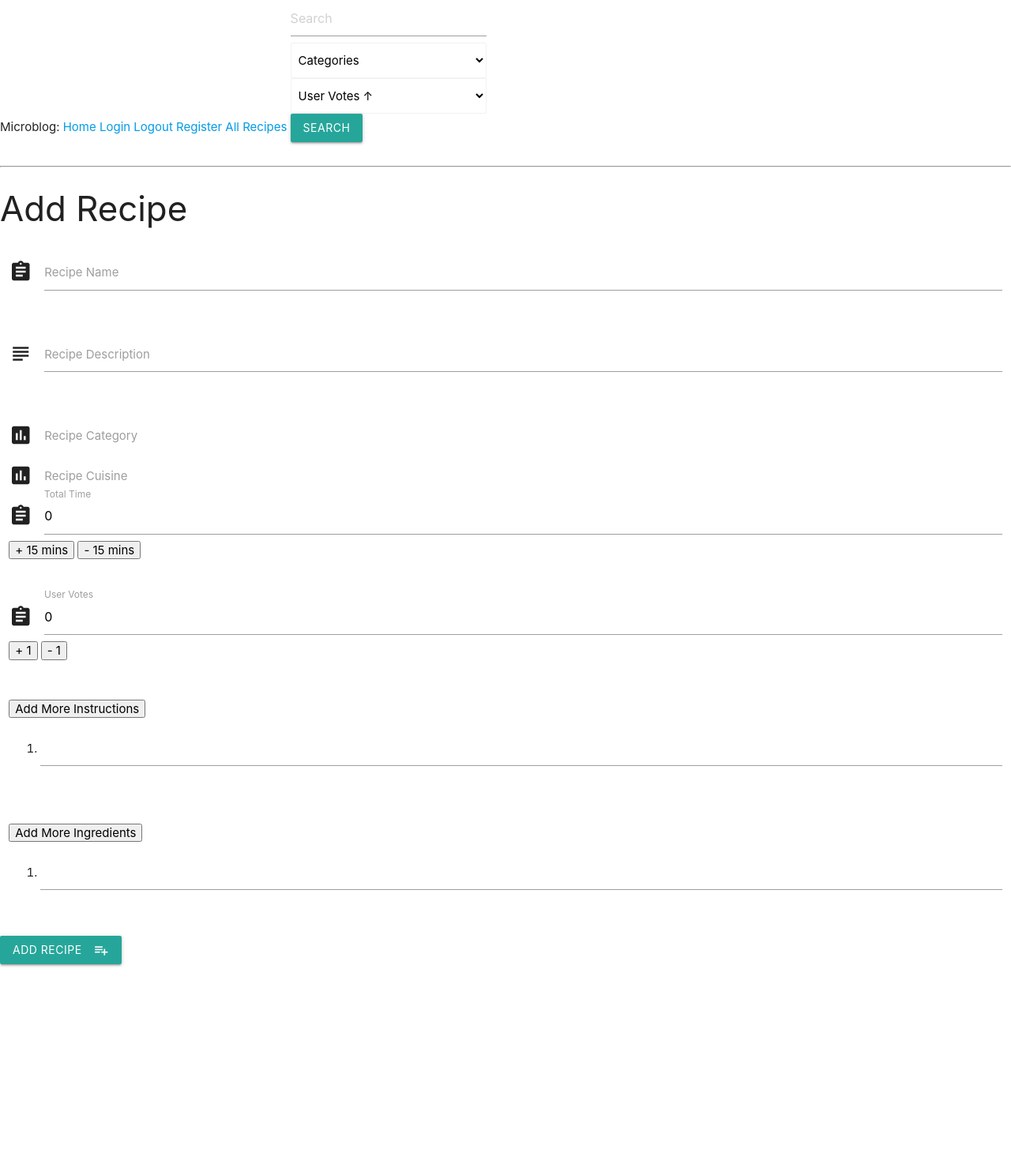
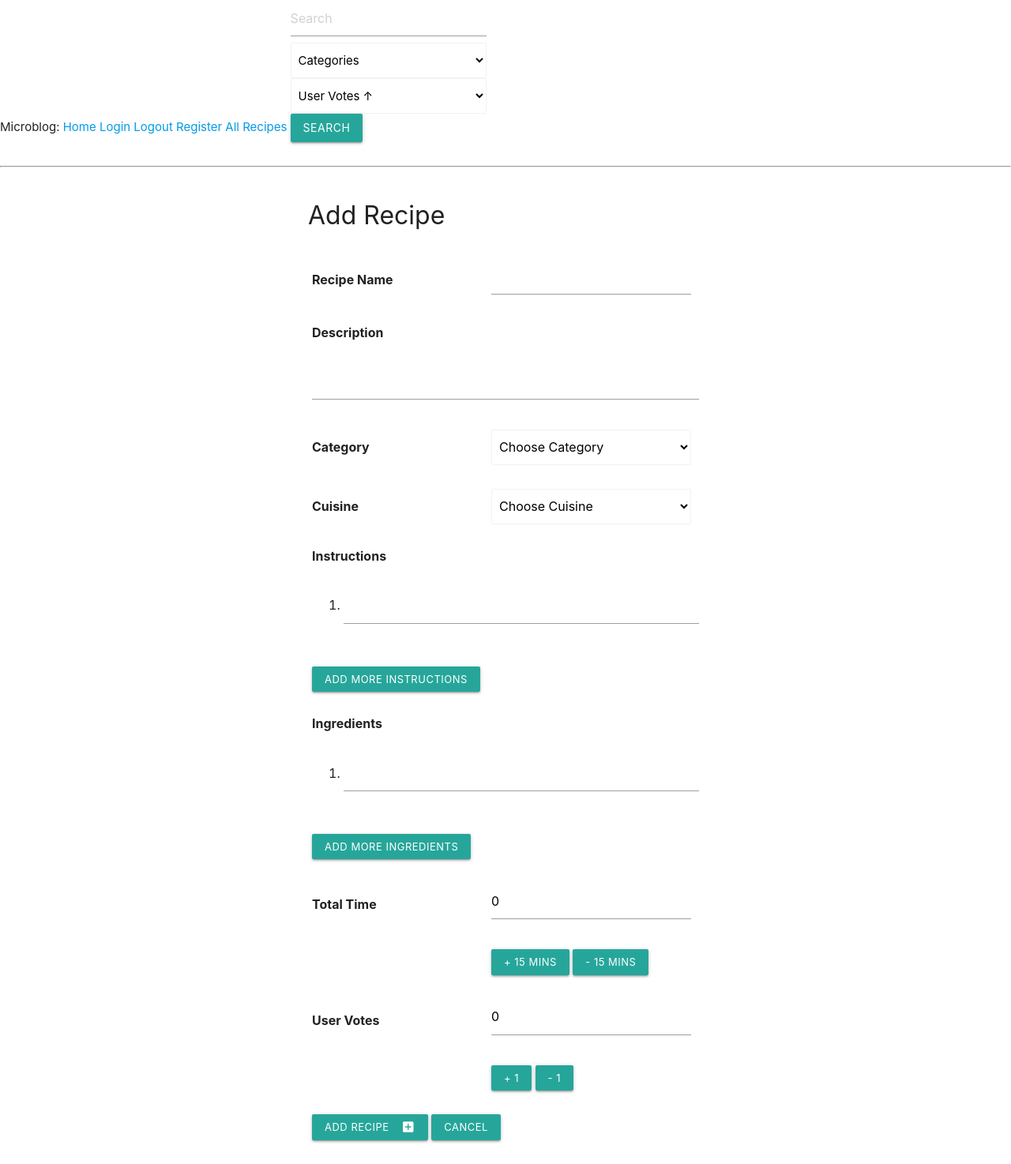
Before and after one commit to ramblingbarney/refactored-funicular, a Python web app: template templates/add_recipe.html in a window 1280 px wide. Shown: the whole page at 79% size. Before the commit the page ends 1224 px from the top, so only its background shows below. Run offline with Jinja, Linux system fonts and the light colour scheme; the template is opened without the code that fills it, so the values that code supplies are empty.

Commit message:
- Updated 'add_recipe.html' template with styling

```diff
--- a/templates/add_recipe.html
+++ b/templates/add_recipe.html
@@ -8,7 +8,7 @@ function addFieldInstructions() {
   var numberInstructions = document.getElementsByClassName("input_fields_wrap_instructions");
 
   // Give the new div some content
-  elChild.innerHTML = `<input name="instruction[${numberInstructions.length}]" type="text" class="validate input_fields_wrap_instructions" value="{{ing}}"/><button onclick="this.parentNode.parentNode.removeChild(this.parentNode);" type="button">Remove</button>`;
+  elChild.innerHTML = `<input name="instruction[${numberInstructions.length}]" type="text" class="validate input_fields_wrap_instructions" value="{{ing}}"/><button onclick="this.parentNode.parentNode.removeChild(this.parentNode);" type="button" class="waves-effect waves-light btn-small">Remove</button>`;
 
   // Jug it into the parent element
   el.appendChild(elChild);
@@ -22,7 +22,7 @@ function addFieldIngredients() {
   var numberIngredients = document.getElementsByClassName("input_fields_wrap_ingredients");
 
   // Give the new div some content
-  elChild.innerHTML = `<input name="ingredient[${numberIngredients.length}]" type="text" class="validate input_fields_wrap_ingredients" value="{{ing}}"/><button onclick="this.parentNode.parentNode.removeChild(this.parentNode);" type="button">Remove</button>`;
+  elChild.innerHTML = `<input name="ingredient[${numberIngredients.length}]" type="text" class="validate input_fields_wrap_ingredients" value="{{ing}}"/><button onclick="this.parentNode.parentNode.removeChild(this.parentNode);" type="button" class="waves-effect waves-light btn-small">Remove</button>`;
 
   // Jug it into the parent element
   el.appendChild(elChild);
@@ -65,91 +65,126 @@ function minus1Vote() {
 }
 
 </script>
-<h3>Add Recipe</h3>
-<div class="row">
+<div class="form-container">
+  <div class="left-column"></div>
+  <div class="central-column">
+    <h2 class="form-heading">Add Recipe</h2>
       <form action="{{ url_for('insert_recipe') }}" method="POST" class="col s12">
         <input name=_csrf_token type=hidden value="{{ csrf_token() }}">
-        <div class="row">
-          <div class="input-field col s12">
-              <i class="material-icons prefix">assignment</i>
-              <input id="recipe-name" name="recipe_name" type="text" required>
-              <label for="icon_prefix">Recipe Name</label>
-          </div>
-        </div>
-        <div class="row">
-            <div class="input-field col s12">
-                <i class="material-icons prefix">subject</i>
-                <textarea id="recipe-description" name="recipe_description"  class="materialize-textarea" required></textarea>
-                <label for="icon_telephone">Recipe Description</label>
-            </div>
-        </div>
-        <div class="row">
-          <div class="input-field col s12">
-            <i class="material-icons prefix">poll</i>
-            <select id="category" name="category_name" required>
+        <table class="noborder">
+          <tr>
+            <td class="recipe-header"><p class="bold-heading">Recipe Name</p></td>
+            <td><input id="recipe-name" name="recipe_name" type="text" required></td>
+            <td></td>
+          </tr>
+        <tr>
+          <td class="recipe-description"><p class="bold-heading">Description</p></td>
+          <td></td>
+          <td></td>
+        <tr>
+          <td colspan="3"><textarea id="recipe-description" name="recipe_description"  class="materialize-textarea" required></textarea></td>
+        </tr>
+        <tr>
+          <td class="category-name"><p class="bold-heading">Category</p></td>
+          <td>
+            <select id="category" name="category_name" class="browser-default" required>
               <option value="" disabled selected>Choose Category</option>
               {% for cat in categories %}
                 <option value="{{cat.category_name}}">{{cat.category_name}}</option>
               {% endfor %}
             </select>
-            <label>Recipe Category</label>
-          </div>
-        </div>
-        <div class="row">
-          <div class="input-field col s12">
-            <i class="material-icons prefix">poll</i>
-            <select id="cuisine" name="cuisine_name" required>
+          </td>
+          <td></td>
+        </tr>
+        <tr>
+          <td class="cuisine-name">
+            <p class="bold-heading">Cuisine</p>
+          </td>
+          <td>
+            <select id="cuisine" name="cuisine_name" class="browser-default" required>
               <option value="" disabled selected>Choose Cuisine</option>
               {% for cui in cuisines %}
                 <option value="{{cui.cuisine_name}}">{{cui.cuisine_name}}</option>
               {% endfor %}
             </select>
-            <label>Recipe Cuisine</label>
-          </div>
-        </div>
-        <div class="row">
-          <div class="input-field col s12">
-              <i class="material-icons prefix">assignment</i>
-              <input id="total-time" name="total_time" type="text" value="0" required>
-              <button class="plus_15_button" onclick="addFifteenMinutes()" type="button"> + 15 mins</button>
-              <button class="minus_15_button" onclick="minusFifteenMinutes()" type="button"> - 15 mins</button>
-              <label for="icon_prefix">Total Time</label>
-          </div>
-        </div>
-        <div class="row">
-          <div class="input-field col s12">
-              <i class="material-icons prefix">assignment</i>
-              <input id="user-votes" name="user_votes" type="text" value="0" required>
-              <button class="plus_1_vote_button" onclick="add1Vote()" type="button"> + 1</button>
-              <button class="minus_1_vote_button" onclick="minus1Vote()" type="button"> - 1</button>
-              <label for="icon_prefix">User Votes</label>
-          </div>
-        </div>
-        <div class="row">
-          <div class="input-field col s12">
-            <button class="add_field_button_instructions" onclick="addFieldInstructions()" type="button">Add More Instructions</button>
-            <div>
+          </td>
+          <td></td>
+        </tr>
+        <tr>
+          <td class="instruction-header"><p class="bold-heading">Instructions</p></td>
+          <td></td>
+          <td></td>
+        </tr>
+        <tr>
+          <td colspan="3">
             <ol id="li-instructions" class="input_fields_wrap_instructions">
               <li><input type="text" name="instructions[0]" required></li>
             </ol>
-            </div>
-          </div>
-        </div>
-        <div class="row">
-          <div class="input-field col s12">
-            <button class="add_field_button_ingredients" onclick="addFieldIngredients()" type="button">Add More Ingredients</button>
-            <div>
+          </td>
+        </tr>
+        <tr>
+          <td>
+            <button class="add_field_button_instructions waves-effect waves-light btn-small" onclick="addFieldInstructions()" type="button">Add More Instructions</button>
+          </td>
+          <td></td>
+          <td></td>
+        </tr>
+        <tr>
+          <td class="ingredients-header"><p class="bold-heading">Ingredients</p></td>
+          <td></td>
+        </tr>
+        <tr>
+          <td colspan="3">
             <ol class="input_fields_wrap_ingredients" id="li-ingredients">
               <li><input type="text" name="ingredient[0]" required></li>
             </ol>
-            </div>
-          </div>
-        </div>
-        <div class="row">
-            <button class="btn waves-effect waves-light" id="add-recipe" type="submit" name="action">Add Recipe
-                <i class="material-icons right">playlist_add</i>
+          </td>
+        </tr>
+        <tr>
+          <td>
+            <button class="add_field_button_ingredients waves-effect waves-light btn-small" onclick="addFieldIngredients()" type="button">Add More Ingredients</button>
+          </td>
+          <td></td>
+          <td></td>
+        </tr>
+        <tr>
+          <td class="total-time"><p class="bold-heading">Total Time</p></td>
+          <td><input id="total-time" name="total_time" type="text" value="0" required></td>
+          <td></td>
+        </tr>
+        <tr>
+          <td></td>
+          <td>
+            <button class="plus_15_button waves-effect waves-light btn-small" onclick="addFifteenMinutes()" type="button"> + 15 mins</button>
+            <button class="minus_15_button waves-effect waves-light btn-small" onclick="minusFifteenMinutes()" type="button"> - 15 mins</button>
+          </td>
+          <td></td>
+        </tr>
+        <tr>
+          <td class="user-votes"><p class="bold-heading">User Votes</p></td>
+          <td><input id="user-votes" name="user_votes" type="text" value="0" required></td>
+          <td></td>
+        </tr>
+        <tr>
+          <td></td>
+          <td>
+            <button class="plus_1_vote_button waves-effect waves-light btn-small" onclick="add1Vote()" type="button"> + 1</button>
+            <button class="minus_1_vote_button waves-effect waves-light btn-small" onclick="minus1Vote()" type="button"> - 1</button>
+          </td>
+          <td></td>
+        </tr>
+        <tr>
+          <td colspan="3">
+            <button class="waves-effect waves-light btn-small" id="add-recipe" type="submit" name="action">Add Recipe
+              <i class="material-icons right">add_box</i>
              </button>
-        </div>
+           <a href="{{url_for('get_recipes')}}" class="waves-effect waves-light btn-small show_all_recipes_button">Cancel</a>
+          </td>
+        </tr>
+      </table>
     </form>
   </div>
+  <div class="right-column"></div>
+</div>
+
 {% endblock %}
```
Lines whose indentation alone changed are shown as unchanged.
